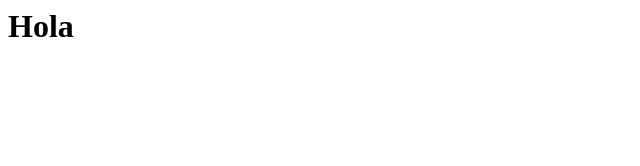
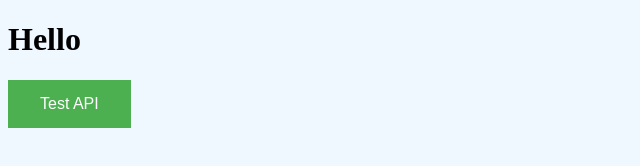
Before and after one commit to raulanatol/front-eoi, a plain HTML site: page index.html in a window 1280 px wide. Shown: the whole page, without its empty margins (0-640 px from the left). Drawn offline with Linux system fonts and the light colour scheme.

Commit message:
Start readme

```diff
--- /dev/null
+++ b/index.css
@@ -0,0 +1,21 @@
+body {
+    background: aliceblue;
+}
+
+.button {
+    transition-duration: 0.4s;
+    background-color: #4CAF50;
+    border: none;
+    color: white;
+    padding: 15px 32px;
+    text-align: center;
+    text-decoration: none;
+    display: inline-block;
+    font-size: 16px;
+}
+
+.button:hover {
+    background-color: #4CAF50;
+    cursor: pointer;
+    color: white;
+}
--- a/index.html
+++ b/index.html
@@ -1 +1,13 @@
-<h1>Hola</h1>
+<!DOCTYPE html>
+<html lang="en">
+    <head>
+        <meta charset="utf-8"/>
+        <title>Website EOI</title>
+        <link rel="stylesheet" href="index.css" type="text/css"/>
+        <script defer src="index.js"></script>
+    </head>
+    <body>
+        <h1>Hello</h1>
+        <button class="button" onclick="test()">Test API</button>
+    </body>
+</html>
--- /dev/null
+++ b/index.js
@@ -0,0 +1,12 @@
+function test() {
+    fetch('http://localhost:3000/users', {
+        mode: 'cors',
+        headers: {
+            'Access-Control-Allow-Origin': '*'
+        }
+    })
+        .then(response => response.json())
+        .then(data => {
+            console.log('DATA', data);
+        });
+}
```
Also changed, not shown: 4 other files.
